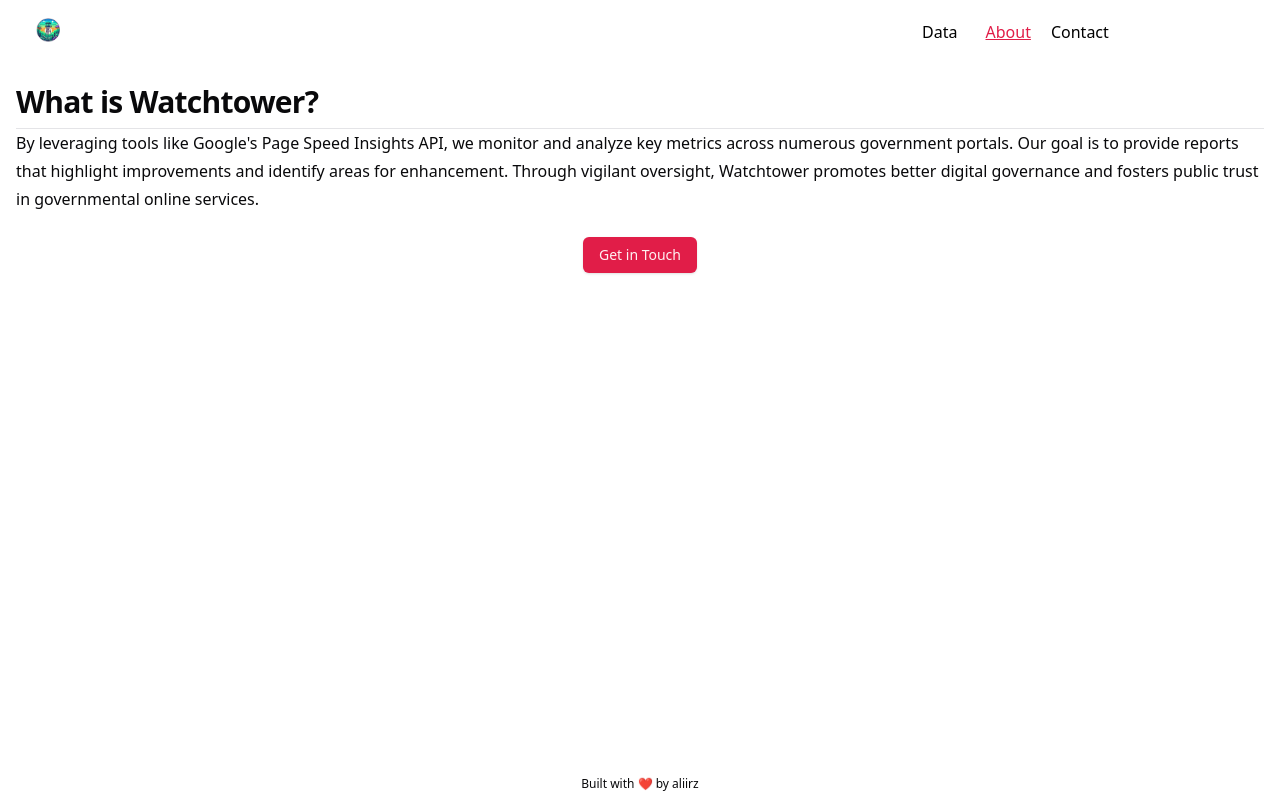
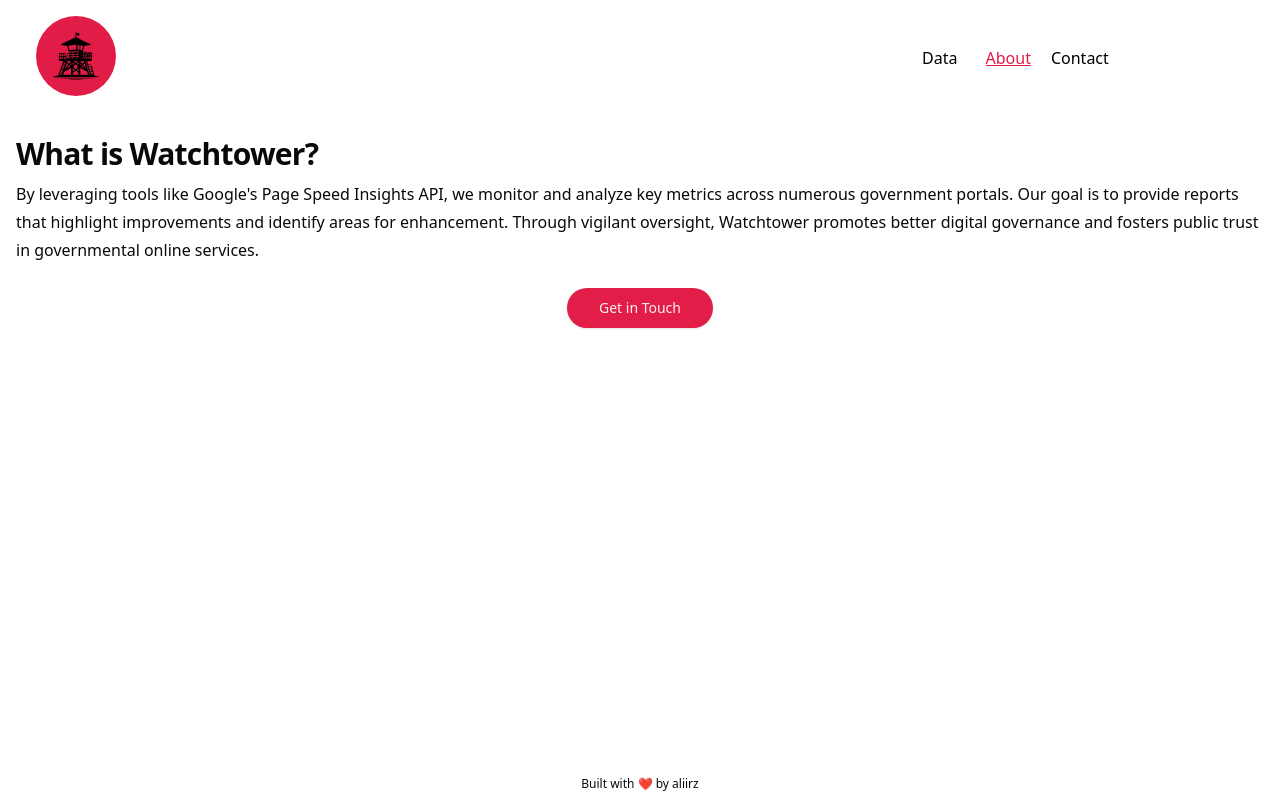
Before and after one commit to codeforpakistan/watchtower-web, a Nuxt app: page /about in a window 1280 px wide. Built offline with nearby package versions, Linux system fonts and the light colour scheme; no server answers; some icons are missing.

Commit message:
feat: added new logo

```diff
--- a/components/Hero.vue
+++ b/components/Hero.vue
@@ -34,7 +34,13 @@
         </Button>
       </div>
     </div>
+
   </main>
+  <div class="px-96 py-16">
+    <div class="border-b ">
+
+    </div>
+</div>
 </template>
 
 
--- a/components/Navbar.vue
+++ b/components/Navbar.vue
@@ -10,7 +10,10 @@
       </button>
       <div :class="{'!visible mt-2': isMenuOpen, 'hidden': !isMenuOpen, 'flex-grow basis-[100%] items-center lg:mt-0 lg:!flex lg:basis-auto': true}" id="navbarSupportedContent13">
         <div class="ms-2">
-          <a class="text-xl text-black dark:text-white" href="/"><img src="@/assets/images/logosm.png" alt="Logo" class="h-6 w-6" /></a>
+          <a class="text-xl text-black dark:text-white" href="/">
+            <img v-if="colorMode.preference !== 'dark'  " src='@/assets/images/logo-dark.svg' alt="Logo" class="h-20 w-20" />
+            <img v-if="colorMode.preference === 'dark'  " src='@/assets/images/logo-light.svg' alt="Logo" class="h-20 w-20" />
+          </a>
         </div>
         <ul class="list-style-none flex flex-col ps-0 lg:mt-1 lg:flex-row ml-auto mr-24">
           <li class="my-4 ps-2 lg:my-0 lg:pe-1 lg:ps-2">
--- a/components/Podium.vue
+++ b/components/Podium.vue
@@ -1,10 +1,10 @@
 <template>
   <h2 class="font-bold scroll-m-20 text-3xl font-bold tracking-tight transition-colors first:mt-0 flex items-center">
     <svg xmlns="http://www.w3.org/2000/svg" width="2em" height="2em" viewBox="0 0 24 24" class="ml-2">
-		<path fill="#E11D47" d="M11.5 19v-3.754q-1.379-.102-2.399-.999t-1.278-2.258q-1.587-.187-2.705-1.301T4 8v-.385q0-.666.475-1.14T5.615 6h2.039v-.385q0-.666.474-1.14Q8.603 4 9.27 4h5.462q.666 0 1.14.475q.475.474.475 1.14V6h2.039q.666 0 1.14.475T20 7.615V8q0 1.573-1.118 2.688t-2.705 1.3q-.258 1.362-1.278 2.259t-2.399 1V19h2.616q.212 0 .356.144t.144.357t-.144.356t-.356.143H8.885q-.213 0-.357-.144t-.143-.357t.143-.356t.357-.143zm-3.846-8.084V7H5.615q-.269 0-.442.173T5 7.616V8q0 1.123.762 1.953q.761.83 1.892.963m4.35 3.353q1.38 0 2.342-.965q.962-.964.962-2.343V5.616q0-.27-.174-.443Q14.962 5 14.692 5H9.308q-.27 0-.442.173q-.174.173-.174.443v5.346q0 1.378.966 2.343q.967.964 2.347.964m4.341-3.353q1.131-.133 1.893-.963Q19 9.123 19 8v-.385q0-.269-.173-.442T18.385 7h-2.039zM12 9.635" />
+      <path fill="#E11D47"
+        d="M11.5 19v-3.754q-1.379-.102-2.399-.999t-1.278-2.258q-1.587-.187-2.705-1.301T4 8v-.385q0-.666.475-1.14T5.615 6h2.039v-.385q0-.666.474-1.14Q8.603 4 9.27 4h5.462q.666 0 1.14.475q.475.474.475 1.14V6h2.039q.666 0 1.14.475T20 7.615V8q0 1.573-1.118 2.688t-2.705 1.3q-.258 1.362-1.278 2.259t-2.399 1V19h2.616q.212 0 .356.144t.144.357t-.144.356t-.356.143H8.885q-.213 0-.357-.144t-.143-.357t.143-.356t.357-.143zm-3.846-8.084V7H5.615q-.269 0-.442.173T5 7.616V8q0 1.123.762 1.953q.761.83 1.892.963m4.35 3.353q1.38 0 2.342-.965q.962-.964.962-2.343V5.616q0-.27-.174-.443Q14.962 5 14.692 5H9.308q-.27 0-.442.173q-.174.173-.174.443v5.346q0 1.378.966 2.343q.967.964 2.347.964m4.341-3.353q1.131-.133 1.893-.963Q19 9.123 19 8v-.385q0-.269-.173-.442T18.385 7h-2.039zM12 9.635" />
     </svg>
     Currently Leading
-
   </h2>
 
   <!-- <div class="flex items-end justify-center space-x-4 pt-4">
@@ -68,7 +68,8 @@
       </Tooltip>
     </TooltipProvider>
   </div> -->
-  <div class="flex justify-center mb-4">
+
+  <div v-if="!showSkeleton" class="flex justify-center py-10">
     <img src="@/assets/images/podium.svg" alt="Podium" class=" md:w-1/3 md:h-1/3 sm:w-1/2 sm:h1/2" />
   </div>
   <div v-if="showSkeleton" class="flex flex-col items-center space-y-4">
@@ -81,16 +82,11 @@
     </Card>
   </div>
   <div v-if="!showSkeleton" class="flex flex-col items-center space-y-4">
-    <Card
-      @click="openUrl(item.url)"
-      v-for="(item, index) in sortedLeaderboard"
-      :key="index"
+    <Card @click="openUrl(item.url)" v-for="(item, index) in sortedLeaderboard" :key="index"
       :class="`flex items-center bg-white rounded-lg p-5 w-96 animate-fadeIn cursor-pointer`"
-      :style="{ animationDelay: `${index * 0.2}s` }"
-    >
+      :style="{ animationDelay: `${index * 0.2}s` }">
       <div
-        :class="`w-10 h-10 rounded-full text-white flex items-center justify-center text-xl font-bold mr-4 ${index === 0 ? 'bg-yellow-500' : index === 1 ? 'bg-gray-500' : 'bg-yellow-900'}`"
-      >
+        :class="`w-10 h-10 rounded-full text-white flex items-center justify-center text-xl font-bold mr-4 ${index === 0 ? 'bg-yellow-500' : index === 1 ? 'bg-gray-500' : 'bg-yellow-900'}`">
         {{ index + 1 }}
       </div>
       <div class="text-gray-800 font-medium">{{ item.url }}</div>
--- a/pages/about.vue
+++ b/pages/about.vue
@@ -1,14 +1,14 @@
 <!-- delete this -->
 <template>
     <div class="flex justify-center flex-col">
-        <h2 class="scroll-m-20 border-b pb-2 text-3xl font-semibold tracking-tight transition-colors first:mt-0">
+        <h2 class="scroll-m-20 pb-2 text-3xl font-bold tracking-tight transition-colors first:mt-0">
             What is Watchtower?
         </h2>
         <p class="leading-7">
             By leveraging tools like Google's Page Speed Insights API, we  monitor and analyze key metrics across numerous government portals. Our goal is to provide reports that highlight improvements and identify areas for enhancement. Through vigilant oversight, Watchtower promotes better digital governance and fosters public trust in governmental online services.
         </p>
         <div class="max-w-4xl mx-auto mt-6">
-            <Button @click="sendEmail">Get in Touch</Button>
+            <Button size="lg" class="rounded-full" @click="sendEmail">Get in Touch</Button>
         </div>
     </div>
 </template>
--- a/pages/performance.vue
+++ b/pages/performance.vue
@@ -1,5 +1,5 @@
 <template>
-  <h2 class="scroll-m-20 border-b text-3xl font-semibold tracking-tight transition-colors first:mt-0">
+  <h2 class="scroll-m-20 text-3xl font-bold tracking-tight transition-colors first:mt-0">
     Gov Websites Performance
   </h2>
 
```
Also changed, not shown: assets/images/logo-dark.svg (added), assets/images/logo-light.svg (added). Lines whose indentation alone changed are shown as unchanged.
